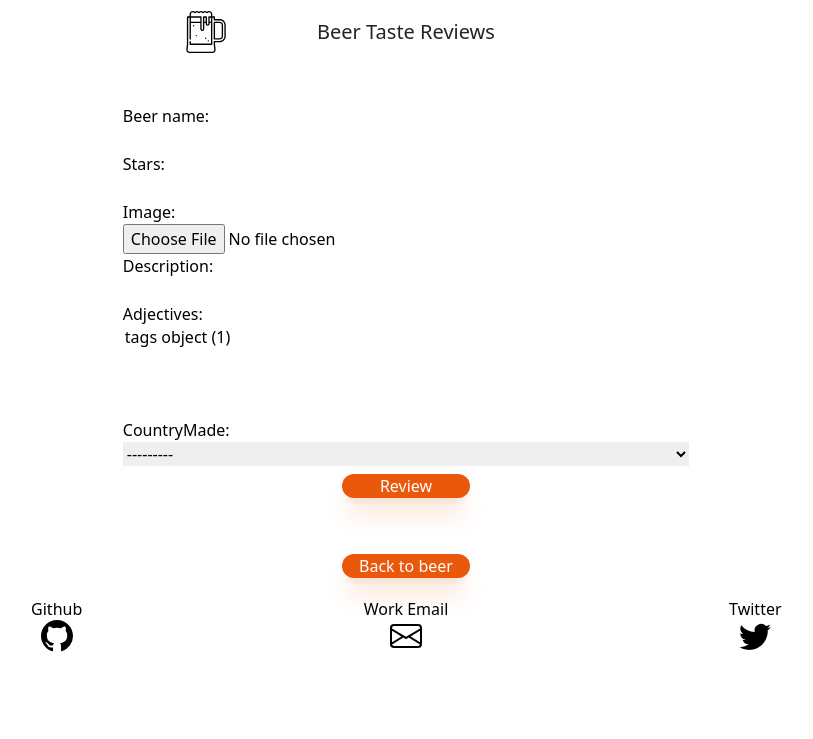
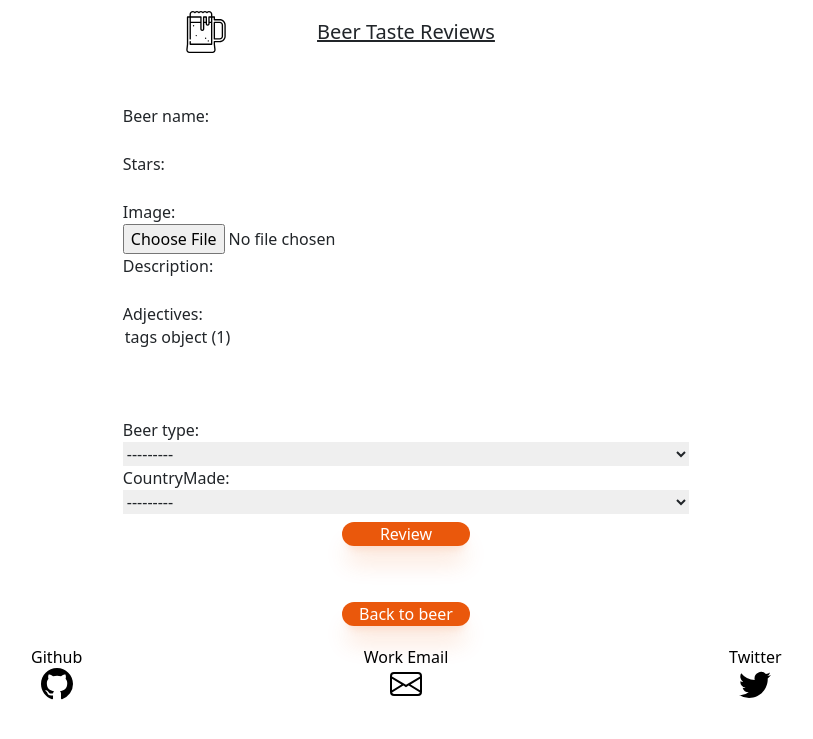
Before and after one commit to axe-rigged/beertaste, a Django app: page /upload in a window 1280 px wide. Shown: the top 739 px of the page, without its empty margins (234-1047 px from the left). Run offline with Django 4.2, Linux system fonts and the light colour scheme; tables that the repository leaves empty hold one stand-in row (values such as "Sample post"); some libraries are stand-ins or nearby versions.

Commit message:
Fixed models and made links for moving website.

```diff
--- a/beertaste/beertaste/templates/base.html
+++ b/beertaste/beertaste/templates/base.html
@@ -15,9 +15,11 @@
 	<div class="bg-trus min-h-screen">
 		<div class="bg-kel text-center w-4/5 mx-auto h-16 rounded-b-lg grid grid-cols-3 justify-items-center">
 			<div class="my-auto justify-self-end">
-			<img class="mr-2" src="{% static 'beer.svg' %}" alt="beer" width="42px" height="42px"/>
+				<img class="mr-2" src="{% static 'beer.svg' %}" alt="beer" width="42px" height="42px"/>
 			</div>
-			<h1 class="text-xl m-auto"> Beer Taste Reviews </h1>
+			<a href="{% url 'sites:beerIndex' %}" alt="BeerTaste frontpage" class="h-fit my-auto hover:text-orange-600">
+				<h1 class="text-xl underline"> Beer Taste Reviews </h1>
+			</a>
 		</div>
 		{% block content %}
 		{% endblock content %}
--- a/beertaste/sites/forms.py
+++ b/beertaste/sites/forms.py
@@ -4,4 +4,4 @@ from .models import beerReview
 class UploadReview(forms.ModelForm):
     class Meta:
         model = beerReview
-        fields = ["beer_name", "stars", "image", "description", "adjectives", "countryMade"]
+        fields = ["beer_name", "stars", "image", "description", "adjectives", "beer_type","countryMade"]
--- a/beertaste/sites/models.py
+++ b/beertaste/sites/models.py
@@ -23,5 +23,5 @@ class beerReview(models.Model):
     drank_date = models.DateTimeField('data published', auto_now_add=True)
     description = models.CharField(max_length=300)
     adjectives = models.ManyToManyField(tags)
-    beer_type = models.ForeignKey(mold, on_delete=models.CASCADE, default="Unknown")
+    beer_type = models.ForeignKey(mold, on_delete=models.CASCADE, null=True)
     countryMade = models.ForeignKey(country, on_delete=models.CASCADE, null=True)
--- a/beertaste/sites/templates/sites/index.html
+++ b/beertaste/sites/templates/sites/index.html
@@ -11,6 +11,7 @@
 	<div class="grid grid-cols-6 gap-2 items-place-center w-4/5 mx-auto my-4">
 	{% for beer in beer %}
 	<div class="bg-gradient-to-b from-vrus to-krus  p-2 rounded-lg transition ease-in-out duration-200 hover:scale-110 border-2 border-har">
+		<a class="h-fit w-fit" href="{{ beer.id }}/beer" alt="{{ beer.beer_name }}">
 			<div class="bg-kel  rounded-full shadow-xl shadow-yellow-200/50" >
 				<h3 class="text-black  text-center">
 					{{ beer.beer_name }}
@@ -18,7 +19,8 @@
 			</div>
 			<p class="text-xl text-amber-300 text-center">{{ beer.stars }}</p>
 			<img class=" rounded-full" src="{{ beer.image.thumbnail.url }}" alt="{{ beer.beer_name }}" width="400px" height="400px" />
-		</div>
+		</a>
+	</div>
 	{% endfor %}
 	</div>
 	<br/>
--- a/beertaste/sites/templates/sites/upload.html
+++ b/beertaste/sites/templates/sites/upload.html
@@ -3,7 +3,7 @@
 <div class="w-4/5 mx-auto grid grid-cols-1 items-place-center">
 	<form method="post" enctype="multipart/form-data">
 	{% csrf_token %}
-	<div class="text-black bg-har p-4 my-3 rounded-md mx-auto w-3/5 grid grid-cols-1 items-place-center">
+	<div class="text-kel bg-har p-4 my-3 rounded-md mx-auto w-3/5 grid grid-cols-1 items-place-center">
 		{{ form.as_table }}
 		<button class="w-32 mx-auto my-2 bg-orange-600 rounded-full text-center hover:bg-green-300 text-white shadow-xl shadow-orange-600/20 transition ease-in-out duration-200 hover:scale-110" type="submit">Review</button>
 	</div>
```
Also changed, not shown: beertaste/sites/migrations/0003_mold_beerreview_beer_type.py (added).
